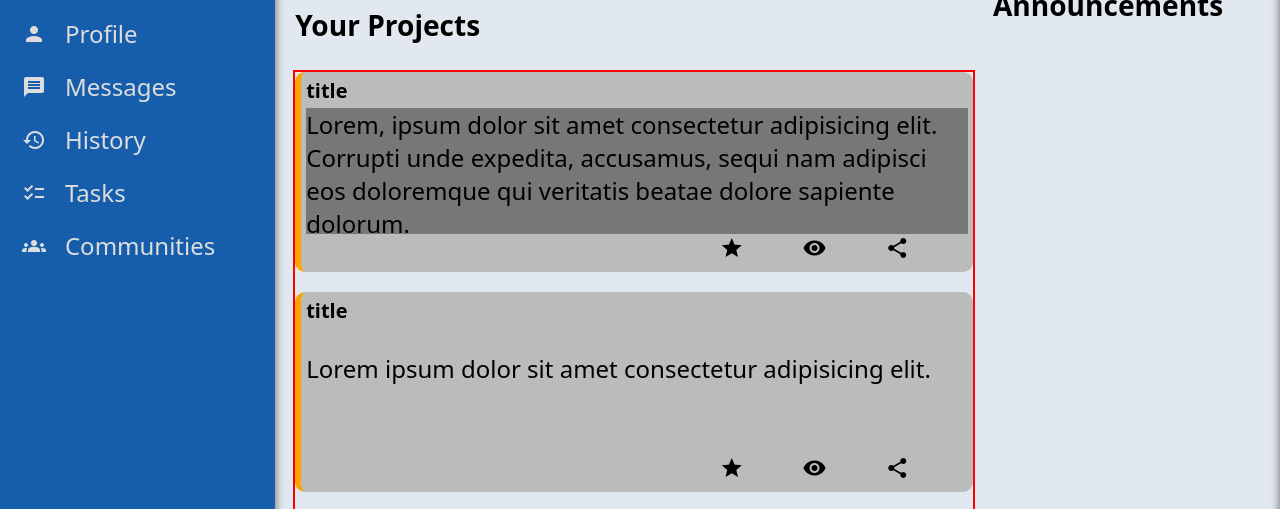
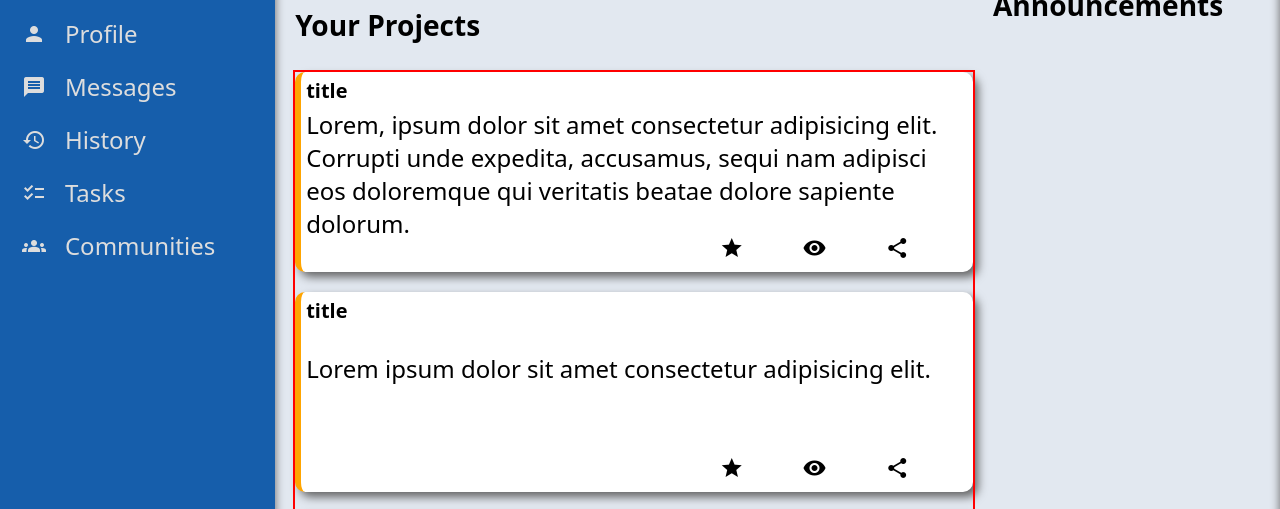
Before and after one commit to jsnhu/odin-dashboard, a plain HTML site: page index.html in a window 1280 px wide. Shown: the part 251-760 px from the top of the page. Drawn offline with Linux system fonts and the light colour scheme.

Commit message:
remove comments

```diff
--- a/style.css
+++ b/style.css
@@ -212,7 +212,8 @@ body {
 
 .project-card {
     height: 200px;
-    background-color: #bbb;
+    background-color: #fff;
+    box-shadow: 5px 5px 10px rgb(100, 100, 100);
     border-radius: 10px;
     border-left: 6px solid orange;
     padding: 5px;
@@ -236,8 +237,6 @@ body {
 
 .card-star {
     grid-column: 2 / 3;
-    /* grid-column-start: 2; */
-    /* grid-column-end: 3; */
 }
 
 .card-visibility {
@@ -249,10 +248,5 @@ body {
 }
 
 .card-text {
-    /* text-overflow: ellipsis; */
-    /* overflow: scroll; */
-    /* white-space: nowrap; */
     overflow: hidden;
-    background: #777;
-    /* block-overflow */
 }
```
